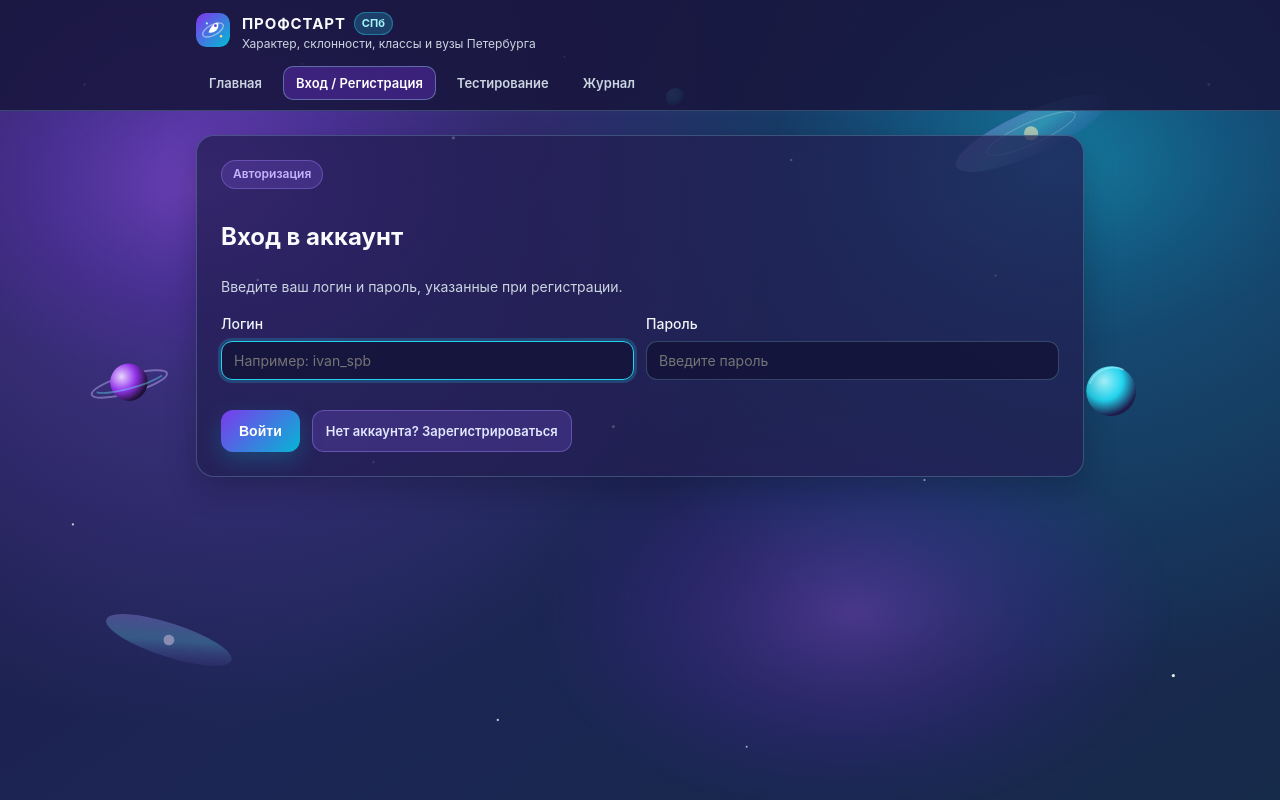
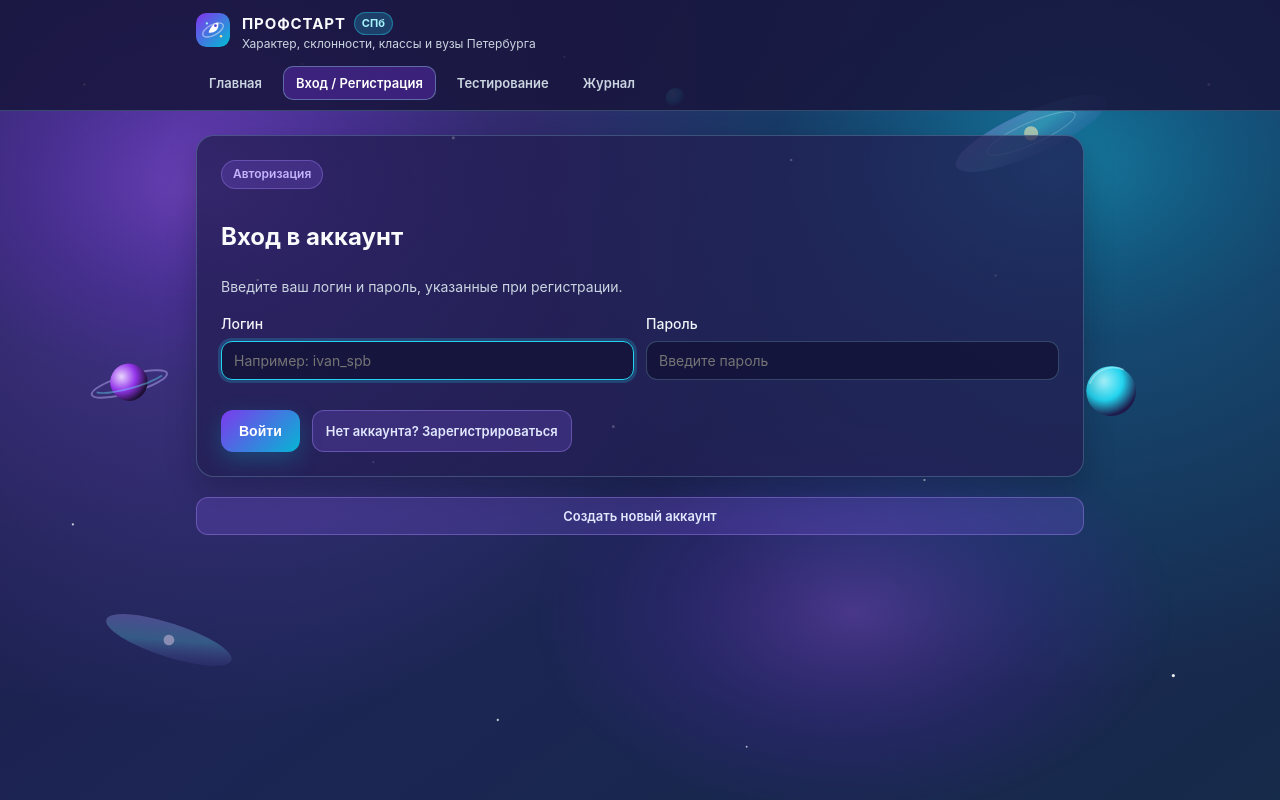
Before and after one commit to YourDangerDave/profstart-spb, a Flask app: page /login in a window 1280 px wide. Run offline with Flask 3, Linux system fonts and the light colour scheme.

Commit message:
Update login.html

```diff
--- a/profstart/templates/login.html
+++ b/profstart/templates/login.html
@@ -25,4 +25,7 @@
     </div>
   </form>
 </section>
+
+<a href="{{ url_for('register') }}" class="btn btn-small">Создать новый аккаунт</a>
+
 {% endblock %}
```
